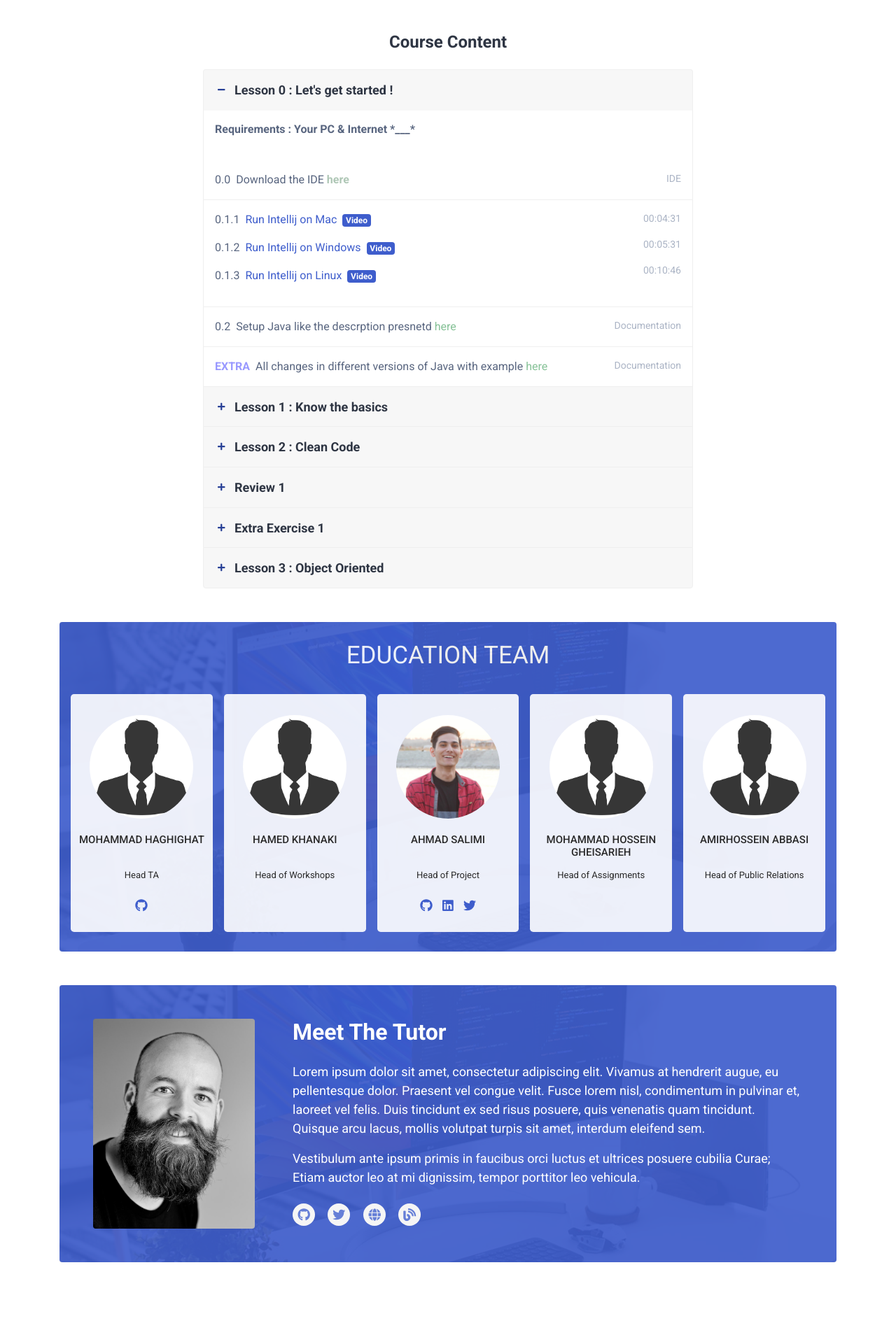
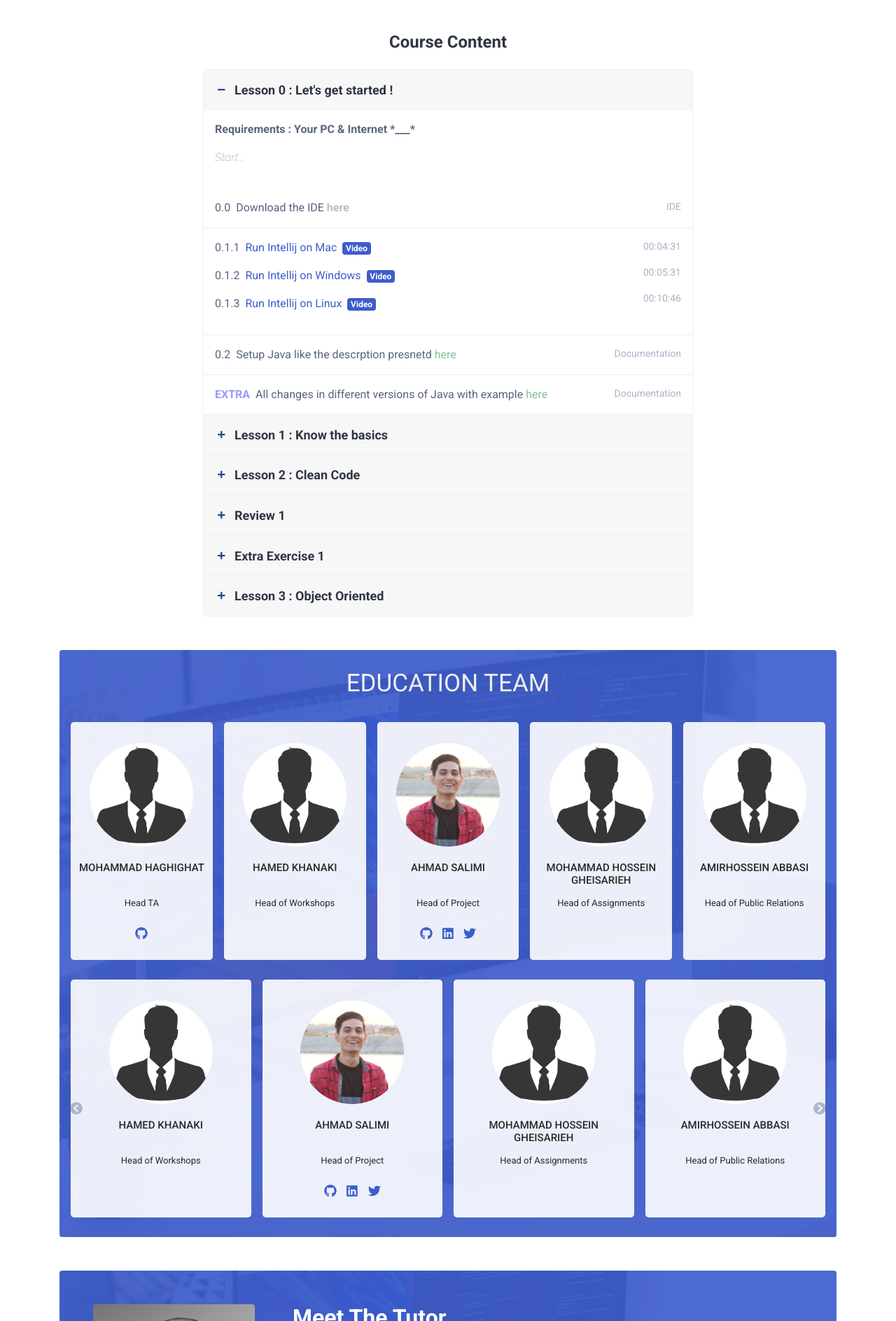
Before and after one commit to AdvProg2020/AdvProg2020.github.io, a Jekyll site: the page built from index.html, in a window 1280 px wide. Shown: the part 1420-3308 px from the top of the page at 70% size. Built offline with Jekyll 4.4.1, drawn with Linux system fonts in a browser that asks for light colours; comment, search, counter and statistics services are not loaded.

Commit message:
add slider

```diff
--- a/_data/TAs.yml
+++ /dev/null
@@ -1,3 +0,0 @@
-- name: Ahmad Salimi
-  role: Head of Project Team
-  image:
--- /dev/null
+++ b/_data/other_TAs.yml
@@ -0,0 +1,55 @@
+- name:     Mohammad Haghighat
+  role:     Head TA
+  image:    default.jpg
+  social:
+    - name: github
+      link: https://github.com/mhaghighat20
+
+- name:     Hamed Khanaki
+  role:     Head of Workshops
+  image:    default.jpg
+
+- name:     Ahmad Salimi
+  role:     Head of Project
+  image:    ahmadsalimi.jpg
+  social:
+    - name: github
+      link: https://github.com/ahmadsalimi
+    - name: linkedin
+      link: https://linkedin.com/in/ahmadsalimi
+    - name: twitter
+      link: https://twitter.com/ChichekaMan
+
+- name:     Mohammad Hossein Gheisarieh
+  role:     Head of Assignments
+  image:    default.jpg
+
+- name:     Amirhossein Abbasi
+  role:     Head of Public Relations
+  image:    default.jpg
+
+- name:     Mohammad Haghighat
+  role:     Head TA
+  image:    default.jpg
+  social:
+    - name: github
+      link: https://github.com/mhaghighat20
+
+- name:     Hamed Khanaki
+  role:     Head of Workshops
+  image:    default.jpg
+
+- name:     Ahmad Salimi
+  role:     Head of Project
+  image:    ahmadsalimi.jpg
+  social:
+    - name: github
+      link: https://github.com/ahmadsalimi
+    - name: linkedin
+      link: https://linkedin.com/in/ahmadsalimi
+    - name: twitter
+      link: https://twitter.com/ChichekaMan
+
+- name:     Mohammad Hossein Gheisarieh
+  role:     Head of Assignments
+  image:    default.jpg
--- a/_includes/sections/content.html
+++ b/_includes/sections/content.html
@@ -46,8 +46,8 @@
                                     Requirements : {{ lesson.requirements }}
                                 </b>
                             </p>
-                            <p style="font-family: 'Raleway', sans-serif ; color: #BABAB9">
-                                {{ lesson.descrption }}
+                            <p class="lesson-description">
+                                {{ lesson.description }}
                             </p>
                         </div>
                         {% include sections/lessons/{{lesson.body}}.html %}
--- a/_includes/sections/education.html
+++ b/_includes/sections/education.html
@@ -1,33 +1,3 @@
-{%- comment -%} <div class="container py-5">
-    <div class="section-col-max mx-auto">
-        <h3 class="section-title mb-4">Who Is This Course For</h3>
-        <p class="mb-4">This course is designed for developers lorem ipsum consectetuer adipiscing elit.
-            Aenean commodo ligula eget dolor. Lorem ipsum dolor sit amet, consectetuer adipiscing elit.
-        </p>
-
-        <div class="lead-form-wrapper single-col-max mx-auto theme-bg-light rounded p-5">
-            <h4 class="form-heading text-center mb-3">Get Free Course Previews</h4>
-            <div class="form-intro text-center mb-3">Sign up to get instant access to the course
-                previews.
-            </div>
-            <div class="form-wrapper">
-                <form class="lead-form">
-                    <div class="form-group mb-3">
-                        <label for="email" class="sr-only">Email</label>
-                        <input type="email" class="form-control " id="email" placeholder="Your Email">
-                    </div>
-                    <button type="submit" class="btn btn-ghost btn-submit btn-block">Sign Up
-                        Now
-                    </button>
-                </form>
-            </div>
-            <!--//form-wrapper-->
-        </div>
-        <!--//lead-form-wrapper-->
-
-    </div>
-</div>
-<!--//container--> {%- endcomment -%}
 <div class="container">
     <div class="container-inner position-relative theme-bg-primary rounded">
         <div class="section-bg-container"></div>
@@ -54,7 +24,44 @@
                 </li>
                 {% endfor %}
             </ul>
+
+            <div id="recipeCarousel" class="carousel slide w-100" data-ride="carousel">
+                <div class="carousel-inner w-100" role="listbox">
+                    <ul class="row px-2">
+                        {% for head in site.data.other_TAs %}
+                        <div class="carousel-item{%if forloop.index == 1 %} active{% endif %}">
+                            <li class="col-3 px-2">
+                                <div class="rounded-lg cnt-block equal-hight" style="height: 340px;">
+                                    <figure><img src="assets/images/team/{{ head.image }}" class="img-responsive"
+                                            alt="">
+                                    </figure>
+                                    <h3 class="align-middle">{{ head.name }}</h3>
+                                    <p>{{ head.role }}</p>
+                                    {% if head.social %}
+                                    <ul class="follow-us clearfix">
+                                        {% for social in head.social %}
+                                        <li><a href="{{ social.link }}"><i class="fab fa-{{ social.name }}"
+                                                    aria-hidden="true"></i></a></li>
+                                        {% endfor %}
+                                    </ul>
+                                    {% endif %}
+                                </div>
+                            </li>
+                        </div>
+                        {% endfor %}
+                    </ul>
+                </div>
+                <a class="carousel-control-prev w-auto" href="#recipeCarousel" role="button" data-slide="prev">
+                        <i class="fas fa-chevron-circle-left text-dark"></i>
+                    <span class="sr-only">Previous</span>
+                </a>
+                <a class="carousel-control-next w-auto" href="#recipeCarousel" role="button" data-slide="next">
+                        <i class="fas fa-chevron-circle-right text-dark"></i>
+                    <span class="sr-only">Next</span>
+                </a>
+            </div>
+        </div>
+
     </div>
 </div>
 </div>
-</div>
--- a/assets/css/education.css
+++ b/assets/css/education.css
@@ -124,3 +124,54 @@ color:#025a8e;
     -moz-opacity:.08;
     opacity:.08
 }
+
+
+/* carousel */
+
+@media (max-width: 768px) {
+    .carousel-inner .carousel-item > li {
+        display: none;
+    }
+    .carousel-inner .carousel-item > li:first-child {
+        display: block;
+    }
+}
+
+.carousel-inner .carousel-item.active,
+.carousel-inner .carousel-item-next,
+.carousel-inner .carousel-item-prev {
+    display: flex;
+}
+
+/* display 3 */
+@media (min-width: 768px) {
+
+    .carousel-inner .carousel-item-right.active,
+    .carousel-inner .carousel-item-next {
+      transform: translateX(25%);
+    }
+
+    .carousel-inner .carousel-item-left.active,
+    .carousel-inner .carousel-item-prev {
+      transform: translateX(-25%);
+    }
+}
+
+/* display 1 */
+@media (max-width: 767px) {
+
+    .carousel-inner .carousel-item-right.active,
+    .carousel-inner .carousel-item-next {
+      transform: translateX(100%);
+    }
+
+    .carousel-inner .carousel-item-left.active,
+    .carousel-inner .carousel-item-prev {
+      transform: translateX(-100%);
+    }
+}
+
+.carousel-inner .carousel-item-right,
+.carousel-inner .carousel-item-left{
+  transform: translateX(0);
+}
--- a/assets/js/main.js
+++ b/assets/js/main.js
@@ -1,4 +1,28 @@
 $(document).ready(function () {
+
+    $('#recipeCarousel').carousel({
+        interval: 10000
+    })
+
+    $('.carousel .carousel-item').each((_, element) => {
+        var minPerSlide = 3;
+        var next = $(element).next();
+        if (!next.length) {
+            next = $(element).siblings(':first');
+        }
+        next.children(':first-child')
+            .clone()
+            .appendTo($(element));
+
+        for (var i = 0; i < minPerSlide; i++) {
+            next = next.next();
+            if (!next.length) {
+                next = $(element).siblings(':first');
+            }
+
+            next.children(':first-child').clone().appendTo($(element));
+        }
+    });
 
 
     /* ======= Scrollspy ======= */
```
Also changed, not shown: _includes/sections/lessons/lesson_0.html (+6 -7 lines), assets/js/demo/style-switcher.js (deleted, +0 -45 lines), _includes/TA_slider.html (deleted), assets/css/theme.css. Lines whose indentation alone changed are shown as unchanged.
